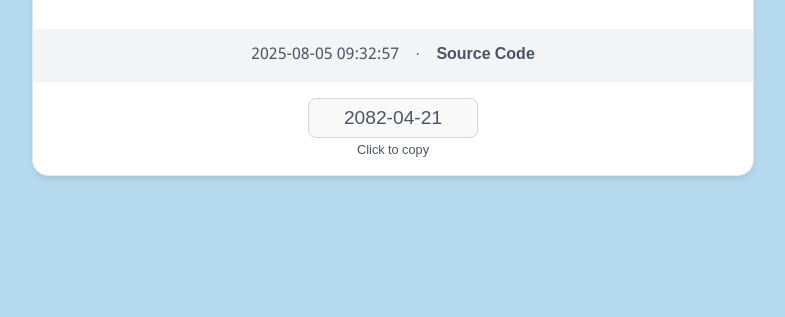
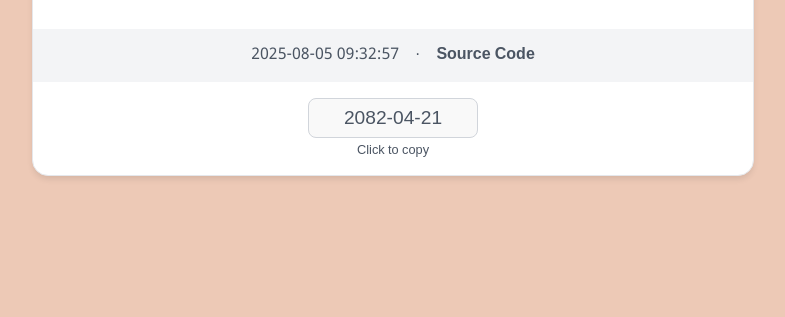
Before and after one commit to Technozamazing/nepalidate, a website: page index.html in a window 1280 px wide. Shown: the part 483-800 px from the top of the page, without its empty margins (247-1032 px from the left). Drawn offline with Linux system fonts and the light colour scheme; no server answers.

Commit message:
Update index.html

```diff
--- a/index.html
+++ b/index.html
@@ -13,7 +13,7 @@
         justify-content: center;
         align-items: center;
         min-height: 100vh;
-        background-color: #b6daed;
+        background-color: #edc9b6;
         font-family: "Noto Sans Devanagari", sans-serif;
       }
 
```
